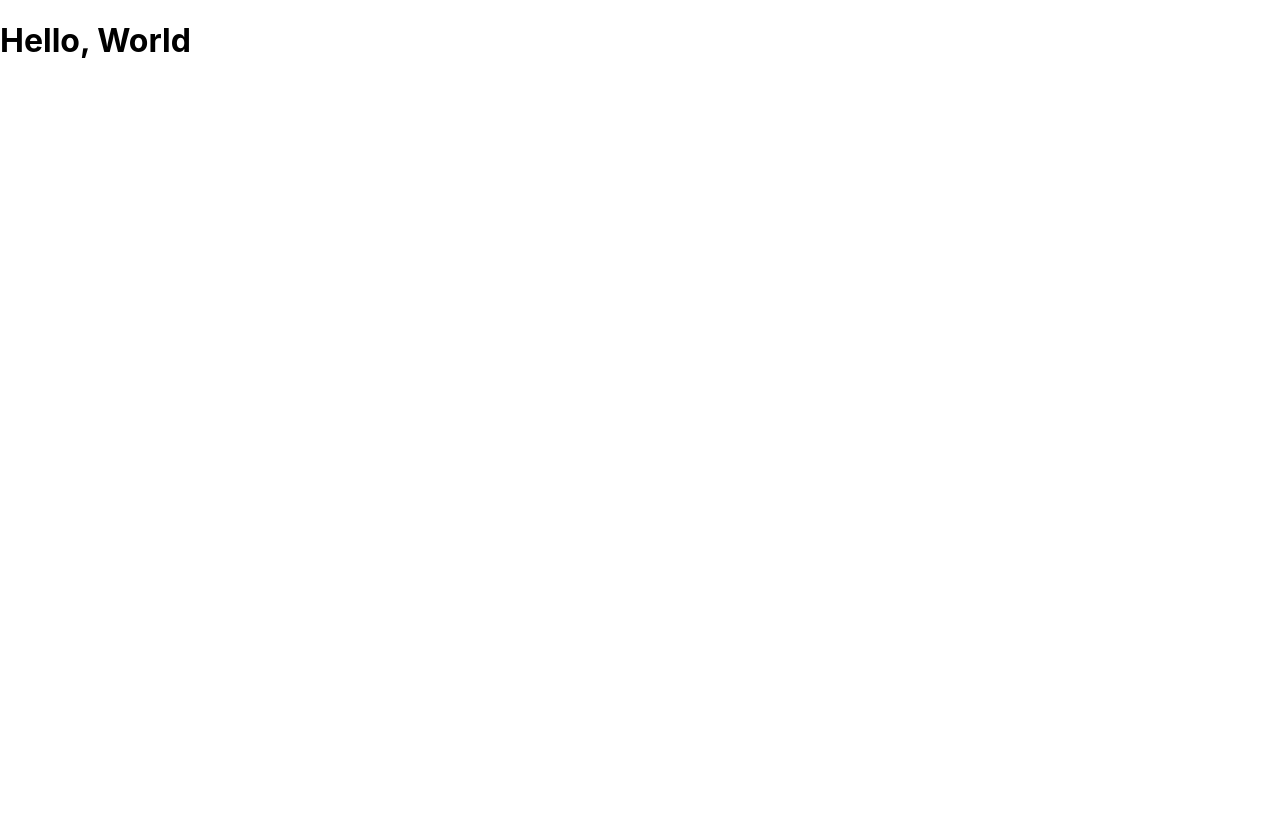
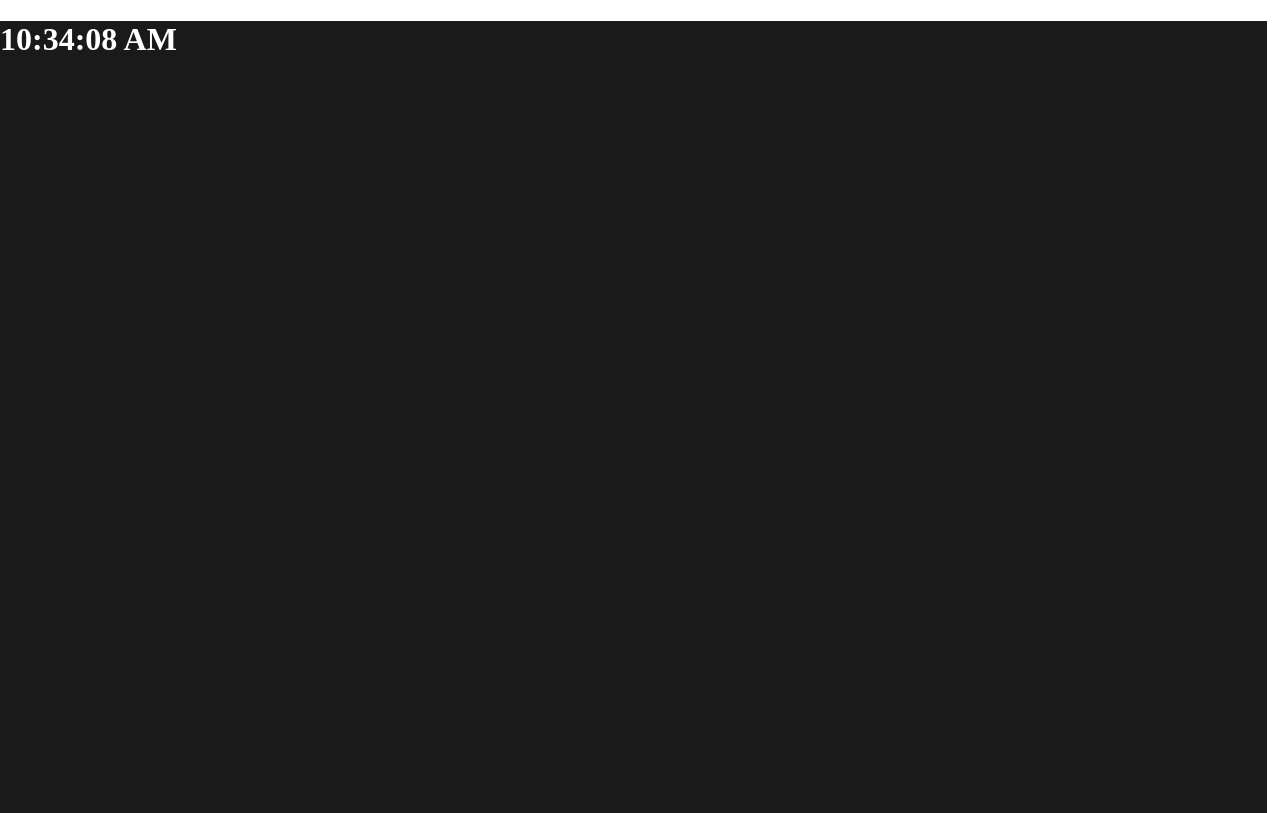
Before and after one commit to PauloBacelar/react-clock, a React (Create React App) app: page / in a window 1280 px wide. Built offline with nearby package versions, Linux system fonts and the light colour scheme.

Commit message:
App.js done

```diff
--- a/src/App.js
+++ b/src/App.js
@@ -1,8 +1,40 @@
 import React from "react";
 
+const styles = {
+  h1: {
+    fontFamily: "Digital-7",
+    color: "white",
+  },
+
+  div: {
+    backgroundColor: "#1A1A1B",
+    width: "99vw",
+    height: "99vh",
+  },
+};
+
 class App extends React.Component {
+  constructor() {
+    super();
+    this.state = {
+      date: new Date(),
+    };
+  }
+
+  tick() {
+    this.setState({ date: new Date() });
+  }
+
+  componentDidMount() {
+    setInterval(() => this.tick(), 1000);
+  }
+
   render() {
-    return <h1>Hello, World</h1>;
+    return (
+      <div style={styles.div}>
+        <h1 style={styles.h1}>{this.state.date.toLocaleTimeString()}</h1>
+      </div>
+    );
   }
 }
 
```
